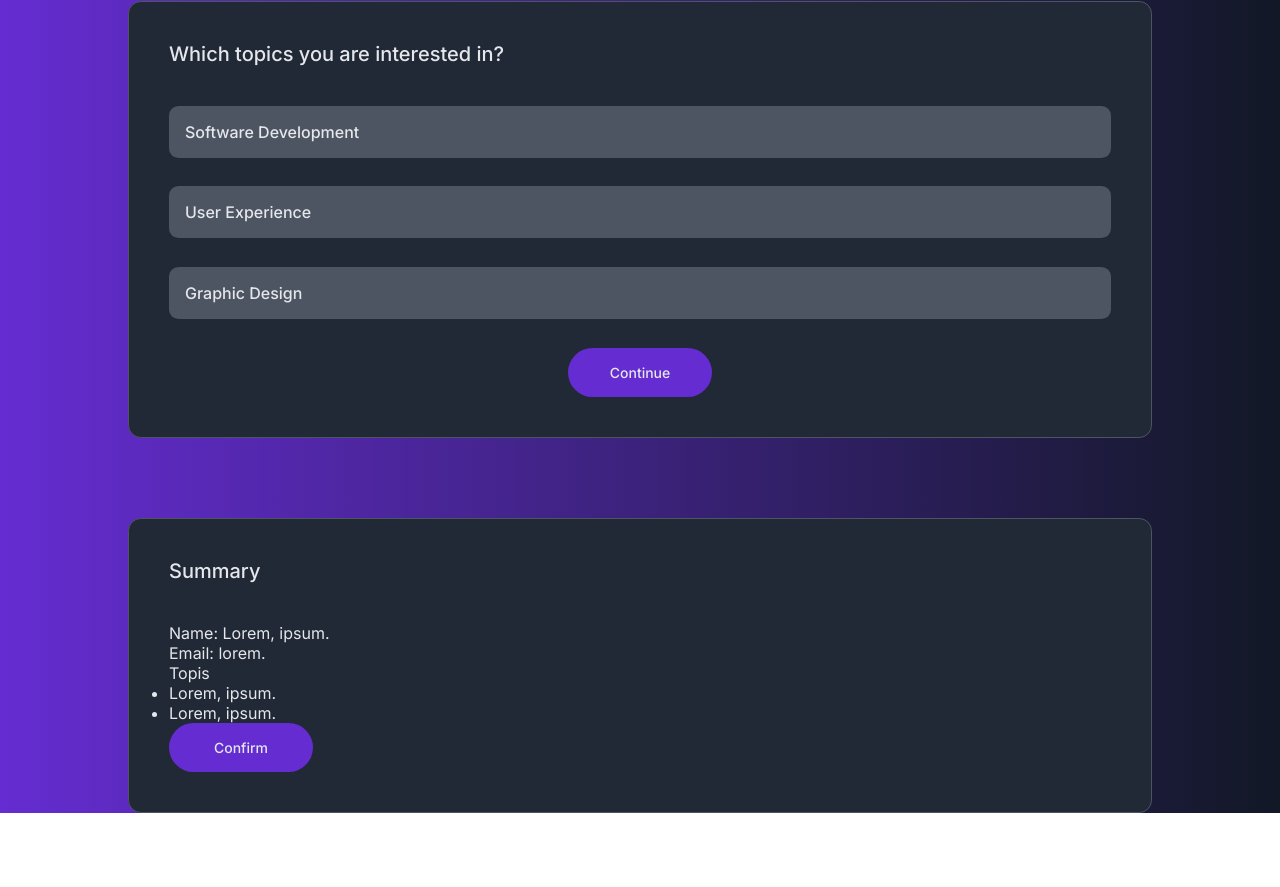
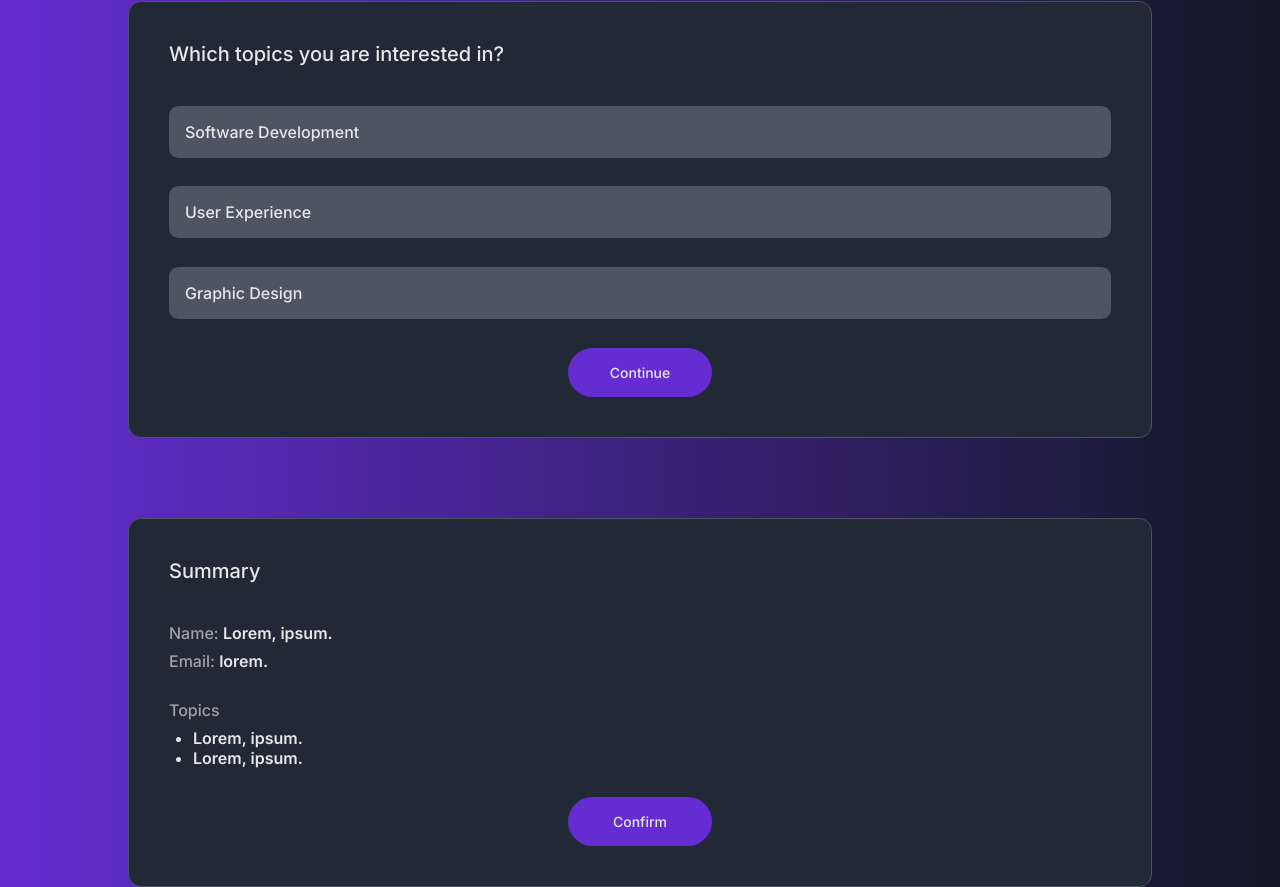
Before and after one commit to Lamphrangmi-Lamin/register-form, a plain HTML site: page index.html in a window 1280 px wide. Shown: the part 514-1401 px from the top of the page. Before the commit the page ends 1327 px from the top, so only its background shows below. Drawn offline with Linux system fonts and the light colour scheme.

Commit message:
styling step-3 form

```diff
--- a/index.html
+++ b/index.html
@@ -57,22 +57,22 @@
     </div>
 
 
-    <div class="" id="step-3">
+    <div id="step-3">
         <h1>Summary</h1>
 
-        <div class="content">
-            <div>
+            <div class="summary-content">
                 <p>Name: <span>Lorem, ipsum.</span></p>
                 <p>Email: <span>lorem.</span></p>
             </div>
-            <div>
-                <p>Topis</p>
+
+            <div class="summary-content">
+                <p>Topics</p>
                 <ul>
                     <li>Lorem, ipsum.</li>
                     <li>Lorem, ipsum.</li>
                 </ul>
             </div>
-        </div>
+
         <button>Confirm</button>
     </div>
 
--- a/style.css
+++ b/style.css
@@ -105,3 +105,29 @@ button {
 .option-bar input[type="radio"]:checked + label {
     background-color: #652CD1;
 }
+
+#step-3 p{
+    color: #A1A1A9;
+    font-size: 1rem;
+    font-weight: 500;
+    margin-bottom: .5rem;
+}
+
+#step-3 span,
+#step-3 li{
+    color: #E5E7EB;
+    font-weight: 600;
+}
+
+#step-3 ul{
+    margin-left: 1.5rem;
+}
+
+.summary-content {
+    margin-bottom: 1.8rem;
+}
+
+#step-3 button{
+    display: block;
+    margin: auto;
+}
```
